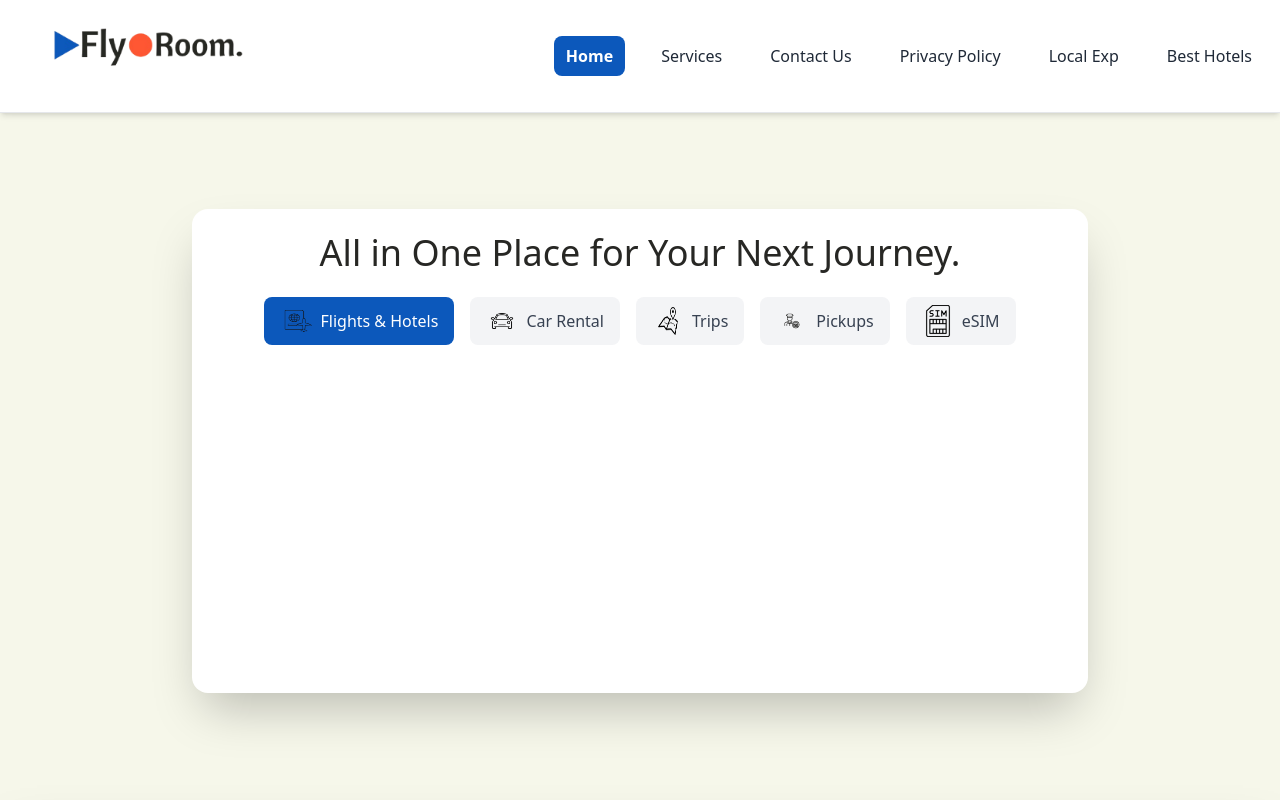
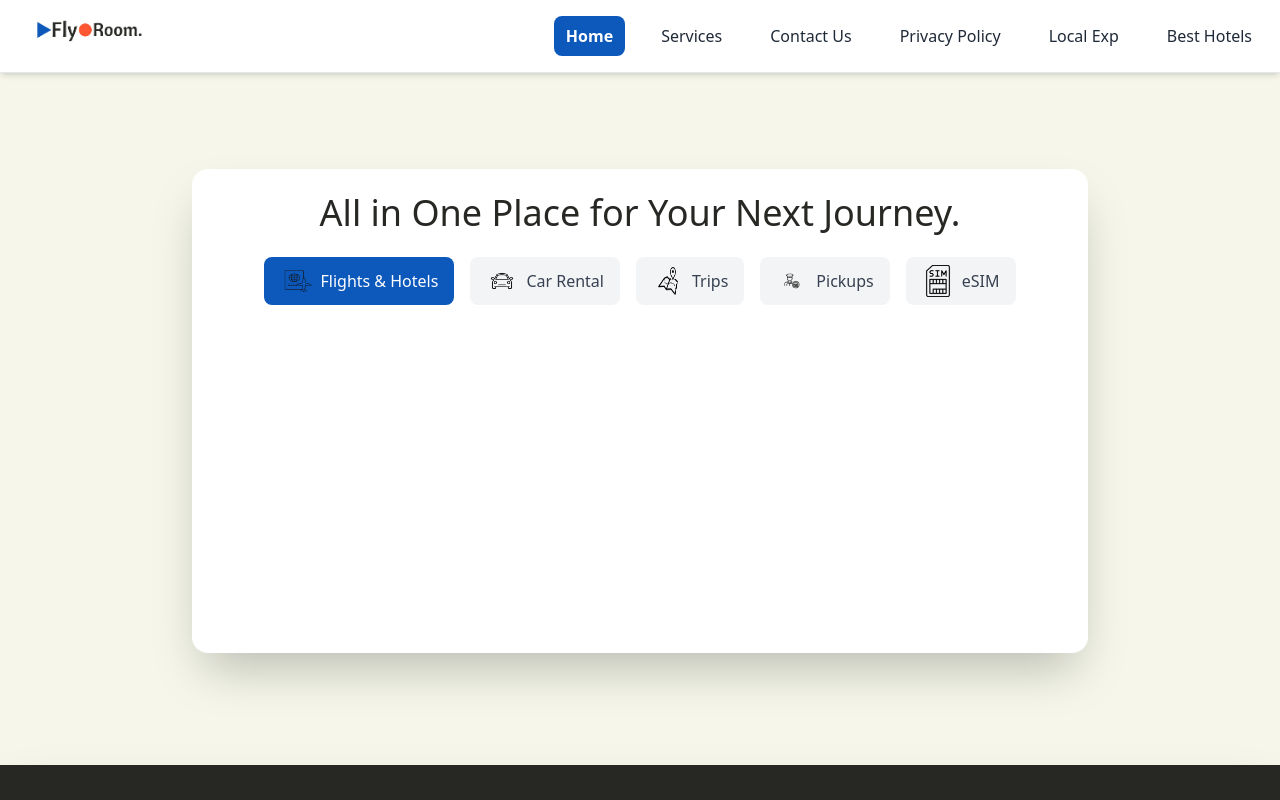
Before and after one commit to noss101/fly-and-room, a React (Vite) app: page / in a window 1280 px wide. Shown: the top 800 px of the page. Built offline with nearby package versions, Linux system fonts and the light colour scheme; a web font is replaced by a local one.

Commit message:
Reduce navbar height

```diff
--- a/src/components/layout/Navbar.jsx
+++ b/src/components/layout/Navbar.jsx
@@ -13,7 +13,7 @@ const Navbar = () => {
   ];
 
   return (
-    <nav className="bg-white text-gray-800 py-2 shadow-md border-b border-gray-200 sticky top-0 z-50">
+    <nav className="bg-white text-gray-800 py-1 shadow-md border-b border-gray-200 sticky top-0 z-50">
       <div className="w-full px-2 md:px-4 flex items-center justify-center md:justify-start relative">
         <Link
           to="/"
@@ -25,7 +25,7 @@ const Navbar = () => {
           <img
             src="/logos/newlogoo.png"
             alt="Fly and Room Logo"
-            className="h-16 md:h-24 transform scale-150 origin-left"
+            className="h-12 md:h-16 transform scale-125 origin-left"
           />
         </Link>
 
```
